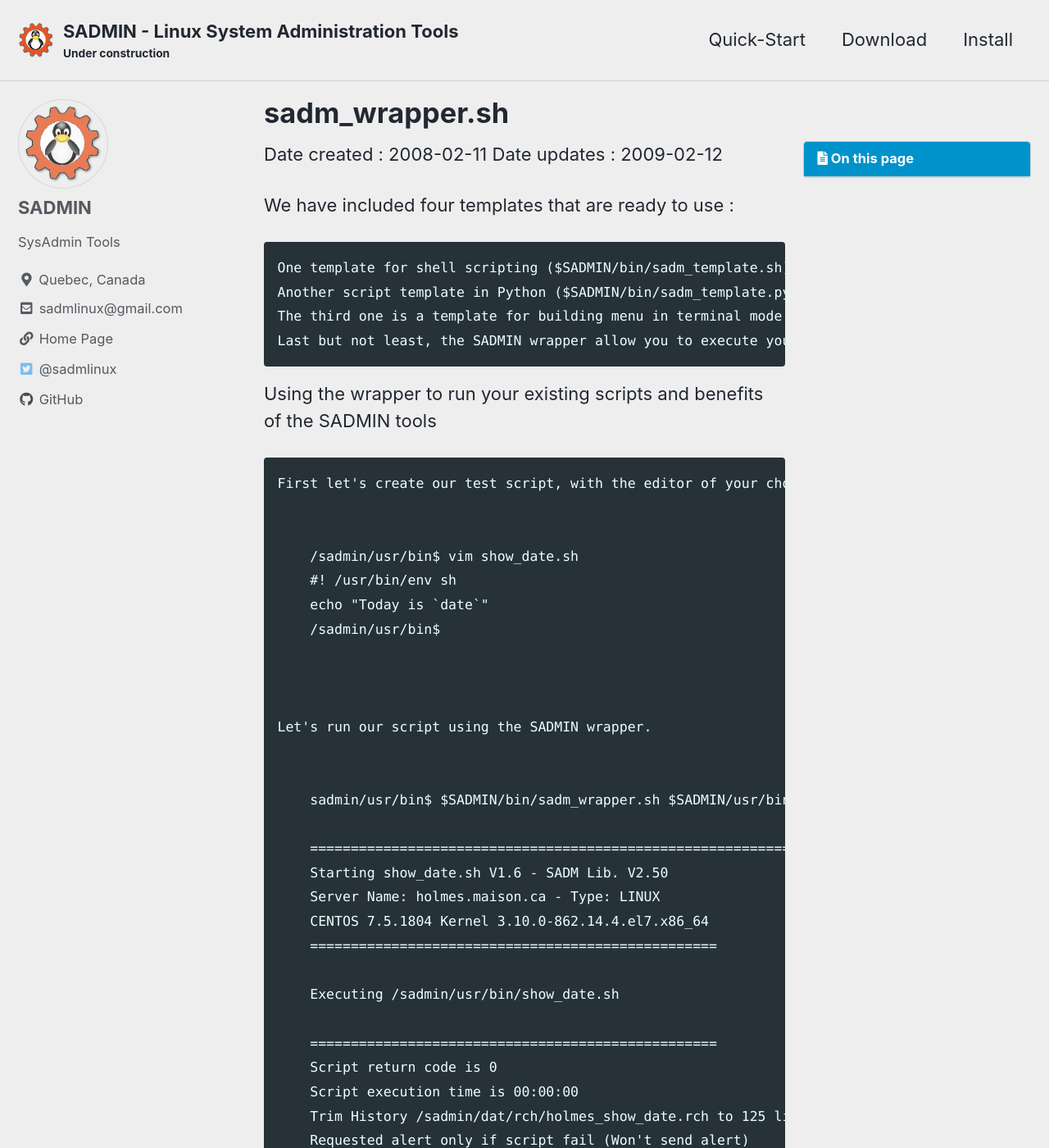
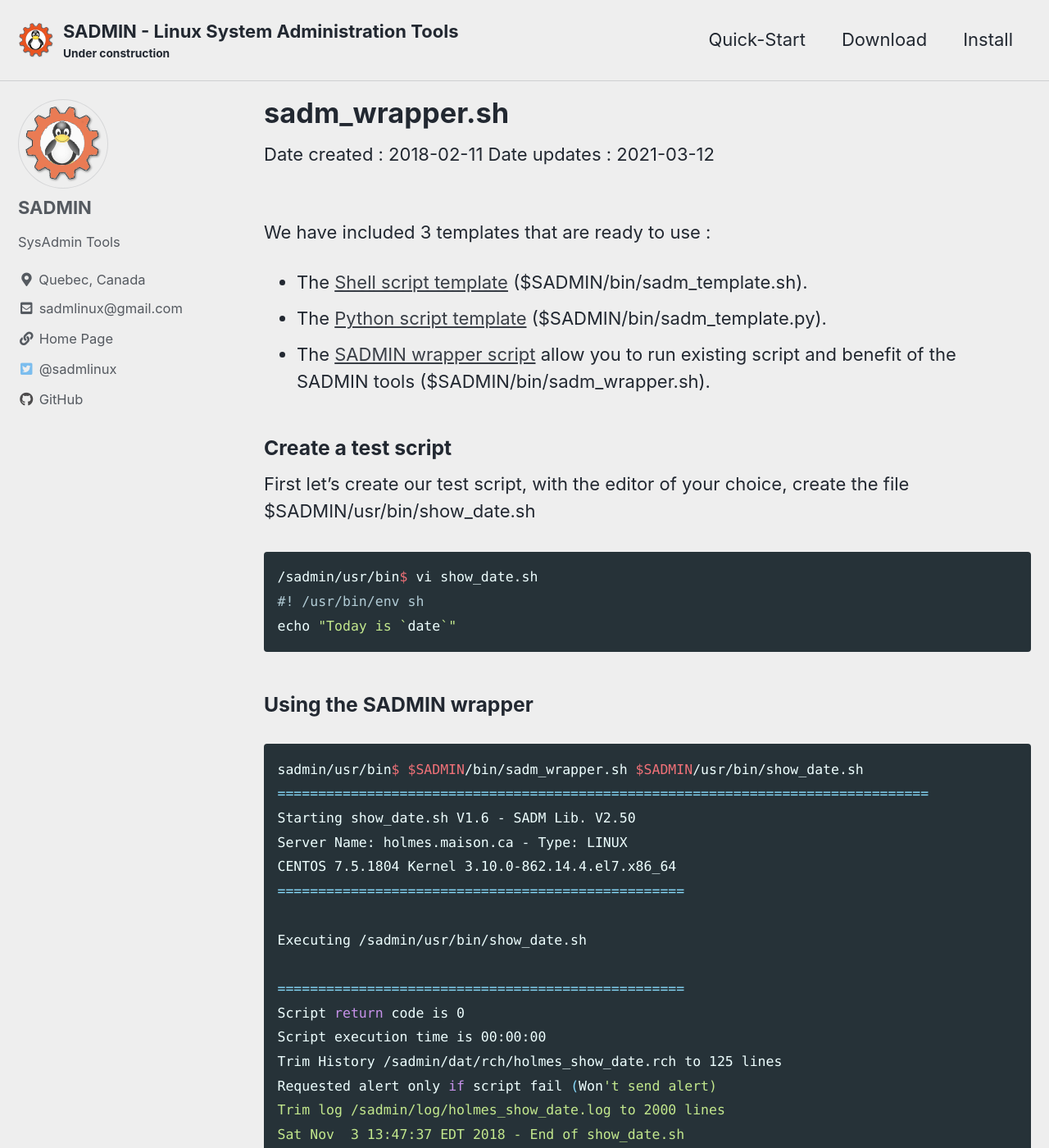
Before and after one commit to jadupl2/jadupl2.github.io, a Jekyll site: the page built from _pages/man/sadm-wrapper.md, in a window 1280 px wide and 1400 px high. Shown: the whole window at 82% size. Built offline with Jekyll 4.4.1, drawn with Linux system fonts in a browser that asks for light colours; cached includes are drawn as plain includes; some of the changed text lies outside the part shown.

Commit message:
March 21 Morning Update

```diff
--- a/_pages/man/sadm-wrapper.md
+++ b/_pages/man/sadm-wrapper.md
@@ -1,106 +1,107 @@
 ---
 title:          sadm_wrapper.sh
 layout:         single
-date_created:   2008-02-11
-date_updated:   2009-02-12
+date_created:   2018-02-11
+date_updated:   2021-03-12
+version:        1.6
 limit:          1
 paginate:       false
 show_excerpts:  false
 entries_layout: list
 author_profile: true
-
+classes:        wide
 tags:           sadm_wrapper script
 categories:     manpage scripts
-toc:            true
+toc:            false
 ---
 
 Date created : {{ page.date_created }}
 Date updates : {{ page.date_updated }}
 
 
- We have included four templates that are ready to use :
-
-    One template for shell scripting ($SADMIN/bin/sadm_template.sh).
-    Another script template in Python ($SADMIN/bin/sadm_template.py).
-    The third one is a template for building menu in terminal mode ($SADMIN/bin/sadm_template_menu.sh).
-    Last but not least, the SADMIN wrapper allow you to execute your existing scripts and benefits right away of the SADMIN tools ($SADMIN/bin/sadm_wrapper.sh).
+<br>
+We have included 3 templates that are ready to use :
+- The [Shell script template](/_pages/man/sadm-template-sh) ($SADMIN/bin/sadm_template.sh).
+- The [Python script template](/_pages/man/sadm-template-py) ($SADMIN/bin/sadm_template.py).
+- The [SADMIN wrapper script](/_pages/man/sadm-wrapper) allow you to run existing script and benefit of the SADMIN tools ($SADMIN/bin/sadm_wrapper.sh).
 
 
 
-Using the wrapper to run your existing scripts and benefits of the SADMIN tools
+### Create a test script
 
-    First let's create our test script, with the editor of your choice, create the file $SADMIN/usr/bin/show_date.sh
+First let's create our test script, with the editor of your choice, create the file $SADMIN/usr/bin/show_date.sh
+
+{% highlight bash %}
+/sadmin/usr/bin$ vi show_date.sh
+#! /usr/bin/env sh
+echo "Today is `date`"
+{% endhighlight %}
 
 
-        /sadmin/usr/bin$ vim show_date.sh
-        #! /usr/bin/env sh
-        echo "Today is `date`"
-        /sadmin/usr/bin$
+### Using the SADMIN wrapper
+
+{% highlight bash %}
+sadmin/usr/bin$ $SADMIN/bin/sadm_wrapper.sh $SADMIN/usr/bin/show_date.sh
+================================================================================
+Starting show_date.sh V1.6 - SADM Lib. V2.50
+Server Name: holmes.maison.ca - Type: LINUX
+CENTOS 7.5.1804 Kernel 3.10.0-862.14.4.el7.x86_64
+==================================================
+
+Executing /sadmin/usr/bin/show_date.sh
+
+==================================================
+Script return code is 0
+Script execution time is 00:00:00
+Trim History /sadmin/dat/rch/holmes_show_date.rch to 125 lines
+Requested alert only if script fail (Won't send alert)
+Trim log /sadmin/log/holmes_show_date.log to 2000 lines
+Sat Nov  3 13:47:37 EDT 2018 - End of show_date.sh
+================================================================================
+/sadmin/usr/bin$
+{% endhighlight %}
 
 
 
-    Let's run our script using the SADMIN wrapper.
+## View the script generated log
+
+{% highlight bash %}
+/sadmin/usr/bin$ cat $SADMIN/log/holmes_show_date.log
+
+2018.11.03 13:47:37 ================================================================================
+2018.11.03 13:47:37 Starting show_date.sh V1.6 - SADM Lib. V2.50
+2018.11.03 13:47:37 Server Name: holmes.maison.ca - Type: LINUX
+2018.11.03 13:47:37 CENTOS 7.5.1804 Kernel 3.10.0-862.14.4.el7.x86_64
+2018.11.03 13:47:37 ==================================================
+2018.11.03 13:47:37
+2018.11.03 13:47:37
+2018.11.03 13:47:37 Executing /sadmin/usr/bin/show_date.sh
+2018.11.03 13:47:37
+Today is Sat Nov  3 13:47:37 EDT 2018
+2018.11.03 13:47:37
+2018.11.03 13:47:37 ==================================================
+2018.11.03 13:47:37 Script return code is 0
+2018.11.03 13:47:37 Script execution time is 00:00:00
+2018.11.03 13:47:37 Trim History /sadmin/dat/rch/holmes_show_date.rch to 125 lines
+2018.11.03 13:47:37 Requested alert only if script fail (Won't send alert)
+2018.11.03 13:47:37 Trim log /sadmin/log/holmes_show_date.log to 2000 lines
+2018.11.03 13:47:37 Sat Nov  3 13:47:37 EDT 2018 - End of show_date.sh
+2018.11.03 13:47:37 ================================================================================
+2018.11.03 13:47:37
+/sadmin/usr/bin$
+{% endhighlight %}
 
 
-        sadmin/usr/bin$ $SADMIN/bin/sadm_wrapper.sh $SADMIN/usr/bin/show_date.sh
+### View the generated Result Code History (*.rch) file
 
-        ================================================================================
-        Starting show_date.sh V1.6 - SADM Lib. V2.50
-        Server Name: holmes.maison.ca - Type: LINUX
-        CENTOS 7.5.1804 Kernel 3.10.0-862.14.4.el7.x86_64
-        ==================================================
-
-        Executing /sadmin/usr/bin/show_date.sh
-
-        ==================================================
-        Script return code is 0
-        Script execution time is 00:00:00
-        Trim History /sadmin/dat/rch/holmes_show_date.rch to 125 lines
-        Requested alert only if script fail (Won't send alert)
-        Trim log /sadmin/log/holmes_show_date.log to 2000 lines
-        Sat Nov  3 13:47:37 EDT 2018 - End of show_date.sh
-        ================================================================================
-        /sadmin/usr/bin$
+{% highlight bash %}
+/sadmin/usr/bin$ cat $SADMIN/dat/rch/holmes_show_date.rch
+holmes 2018.11.03 13:47:37 .......... ........ ........ show_date default 2
+holmes 2018.11.03 13:47:37 2018.11.03 13:47:37 00:00:00 show_date default 0
+/sadmin/usr/bin$
+{% endhighlight %}
 
 
 
-    We should now have a log let's look at it.
-
-
-        /sadmin/usr/bin$ cat $SADMIN/log/holmes_show_date.log
-
-        2018.11.03 13:47:37 ================================================================================
-        2018.11.03 13:47:37 Starting show_date.sh V1.6 - SADM Lib. V2.50
-        2018.11.03 13:47:37 Server Name: holmes.maison.ca - Type: LINUX
-        2018.11.03 13:47:37 CENTOS 7.5.1804 Kernel 3.10.0-862.14.4.el7.x86_64
-        2018.11.03 13:47:37 ==================================================
-        2018.11.03 13:47:37
-        2018.11.03 13:47:37
-        2018.11.03 13:47:37 Executing /sadmin/usr/bin/show_date.sh
-        2018.11.03 13:47:37
-        Today is Sat Nov  3 13:47:37 EDT 2018
-        2018.11.03 13:47:37
-        2018.11.03 13:47:37 ==================================================
-        2018.11.03 13:47:37 Script return code is 0
-        2018.11.03 13:47:37 Script execution time is 00:00:00
-        2018.11.03 13:47:37 Trim History /sadmin/dat/rch/holmes_show_date.rch to 125 lines
-        2018.11.03 13:47:37 Requested alert only if script fail (Won't send alert)
-        2018.11.03 13:47:37 Trim log /sadmin/log/holmes_show_date.log to 2000 lines
-        2018.11.03 13:47:37 Sat Nov  3 13:47:37 EDT 2018 - End of show_date.sh
-        2018.11.03 13:47:37 ================================================================================
-        2018.11.03 13:47:37
-        /sadmin/usr/bin$
-
-
-
-    We should now have a RCH file that was created too.
-
-
-        /sadmin/usr/bin$ cat $SADMIN/dat/rch/holmes_show_date.rch
-        holmes 2018.11.03 13:47:37 .......... ........ ........ show_date default 2
-        holmes 2018.11.03 13:47:37 2018.11.03 13:47:37 00:00:00 show_date default 0
-        /sadmin/usr/bin$
-
-
-
-    Really simple don't you think ?
+Really simple don't you think ?
+{: .notice--warning}
```
Also changed, not shown: _pages/requirements.md (added, +85 -0 lines), index.md (+28 -26 lines), assets/img/perfo/rrd_update_cpu_graph.png (added), 2 other files.
